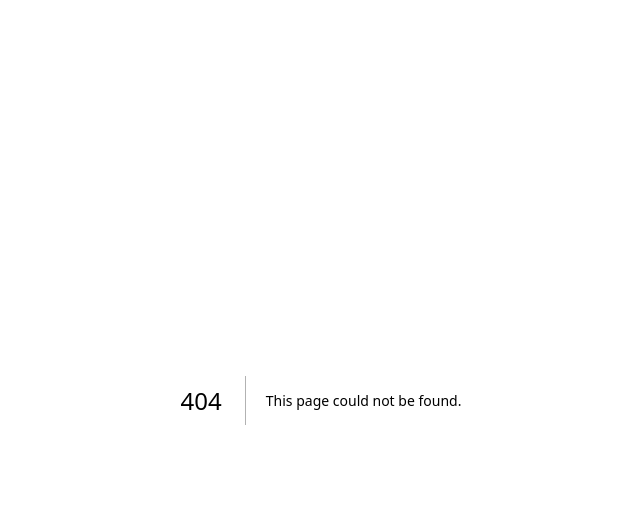
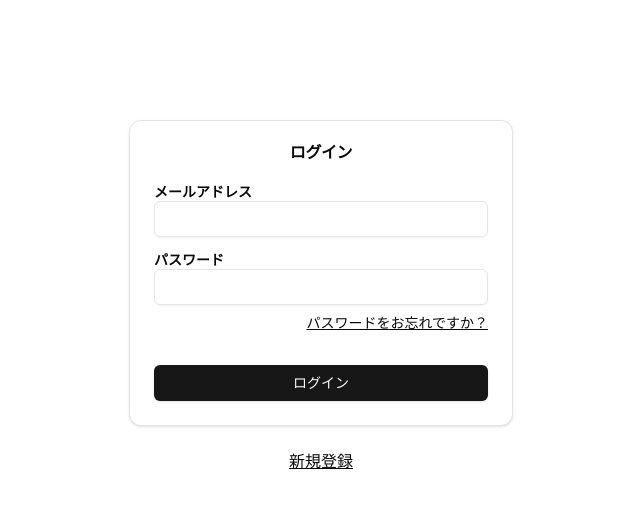
Before and after one commit to harusame0616/web-app-template, a Next.js app: page /login in a window 1280 px wide. Before the commit this address had no page. Shown: the top 508 px of the page, without its empty margins (319-959 px from the left). Built offline with nearby package versions, Linux system fonts and the light colour scheme.

Commit message:
ログイン

```diff
--- /dev/null
+++ b/src/app/login/_actions/index.ts
@@ -0,0 +1,13 @@
+"use server";
+
+import { createAction } from "@/lib/server-action";
+import * as v from "valibot";
+import { login } from "./login";
+
+export const loginAction = createAction(login, {
+  inputSchema: v.object({
+    email: v.pipe(v.string(), v.email()),
+    password: v.pipe(v.string(), v.minLength(6), v.maxLength(64)),
+  }),
+  redirectTo: "/",
+});
--- /dev/null
+++ b/src/app/login/_actions/login.ts
@@ -0,0 +1,27 @@
+"use server";
+
+import { fail, succeed } from "@/lib/result";
+import { createClient } from "@/lib/supabase/server";
+
+export async function login({
+  email,
+  password,
+}: {
+  email: string;
+  password: string;
+}) {
+  const client = await createClient();
+
+  try {
+    const result = await client.auth.signInWithPassword({ email, password });
+    if (result.error) {
+      console.log("認証失敗", { email, password, error: result.error });
+      return fail("ログインに失敗しました");
+    }
+    console.log("認証成功", { email: email, id: result.data.user.id });
+    return succeed();
+  } catch (error) {
+    console.error("認証エラー", { error, email, password });
+    return fail("ログインに失敗しました");
+  }
+}
--- /dev/null
+++ b/src/app/login/login-card.tsx
@@ -0,0 +1,15 @@
+import { Card, CardContent, CardHeader, CardTitle } from "@/components/ui/card";
+import { LoginForm } from "./login-form";
+
+export function LoginCard() {
+  return (
+    <Card className="max-w-md w-full">
+      <CardHeader>
+        <CardTitle className="flex justify-center">ログイン</CardTitle>
+      </CardHeader>
+      <CardContent>
+        <LoginForm />
+      </CardContent>
+    </Card>
+  );
+}
--- /dev/null
+++ b/src/app/login/login-form.tsx
@@ -0,0 +1,82 @@
+"use client";
+
+import { Form, FormItem } from "@/components/form/form";
+import { FormField } from "@/components/ui/form";
+import { Input } from "@/components/ui/input";
+import Link from "next/link";
+import { useForm } from "react-hook-form";
+import * as v from "valibot";
+import { loginAction } from "./_actions";
+import { valibotResolver } from "@hookform/resolvers/valibot";
+import { useState } from "react";
+
+const formSchema = v.object({
+  email: v.pipe(v.string(), v.minLength(1), v.maxLength(255), v.email()),
+  password: v.pipe(v.string(), v.minLength(6), v.maxLength(255)),
+});
+
+export function LoginForm() {
+  const [error, setError] = useState("");
+  const form = useForm<v.InferInput<typeof formSchema>>({
+    defaultValues: {
+      email: "",
+      password: "",
+    },
+    resolver: valibotResolver(formSchema),
+  });
+
+  const handleSubmit = form.handleSubmit(async (params) => {
+    const result = await loginAction(params);
+    if (!result.success) {
+      setError(result.message);
+    }
+  });
+
+  return (
+    <Form
+      {...form}
+      onSubmit={handleSubmit}
+      submitButtonLabel="ログイン"
+      errorMessage={error}
+    >
+      <FormField
+        control={form.control}
+        name="email"
+        render={({ field }) => (
+          <FormItem label="メールアドレス">
+            <Input
+              {...field}
+              autoComplete="email"
+              className="w-full"
+              disabled={form.formState.isSubmitting}
+            />
+          </FormItem>
+        )}
+      />
+      <div>
+        <FormField
+          control={form.control}
+          name="password"
+          render={({ field }) => (
+            <FormItem label="パスワード">
+              <Input
+                {...field}
+                type="password"
+                autoComplete="current-password"
+                className="w-full"
+                disabled={form.formState.isSubmitting}
+              />
+            </FormItem>
+          )}
+        />
+
+        <Link
+          href="/signin/reset"
+          className="underline mt-2 block text-right text-sm"
+        >
+          パスワードをお忘れですか？
+        </Link>
+      </div>
+    </Form>
+  );
+}
--- /dev/null
+++ b/src/app/login/page.tsx
@@ -0,0 +1,19 @@
+import Link from "next/link";
+import { LoginCard } from "./login-card";
+
+export default function Page() {
+  return (
+    <div className="flex flex-col h-full items-center p-4">
+      <div className="flex-grow max-h-[80px]" />
+      <div className="max-w-sm w-full flex flex-col items-center gap-6">
+        <Link href="/" className="text-2xl font-bold">
+          {process.env.NEXT_PUBLIC_SERVICE_NAME}
+        </Link>
+        <LoginCard />
+        <Link href="/signup" className="underline text-center">
+          新規登録
+        </Link>
+      </div>
+    </div>
+  );
+}
```
